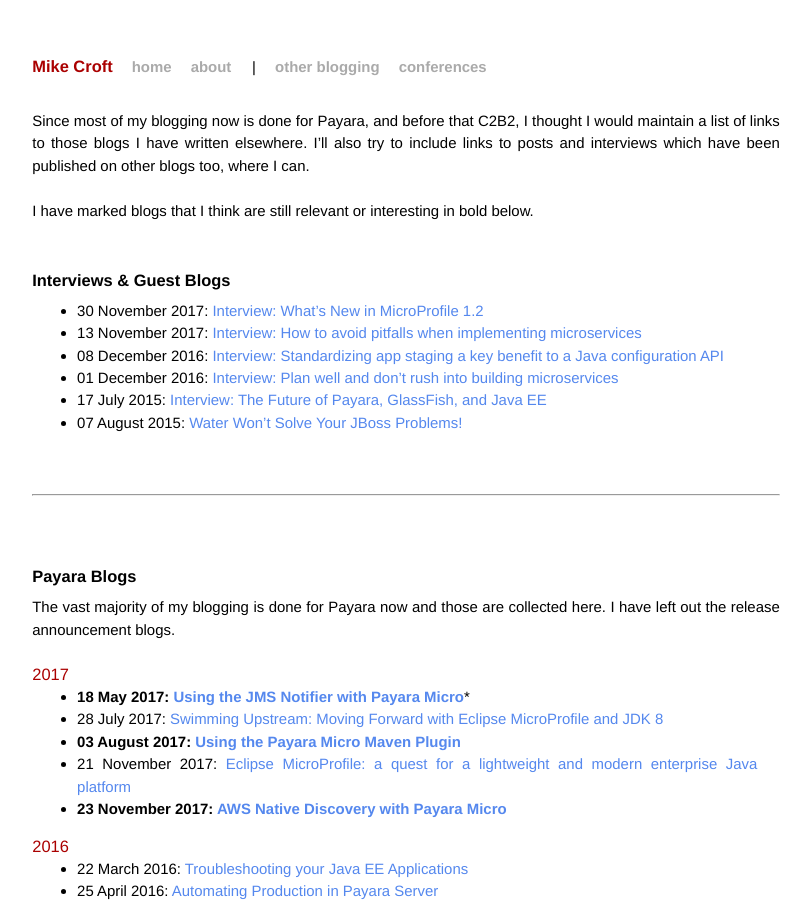
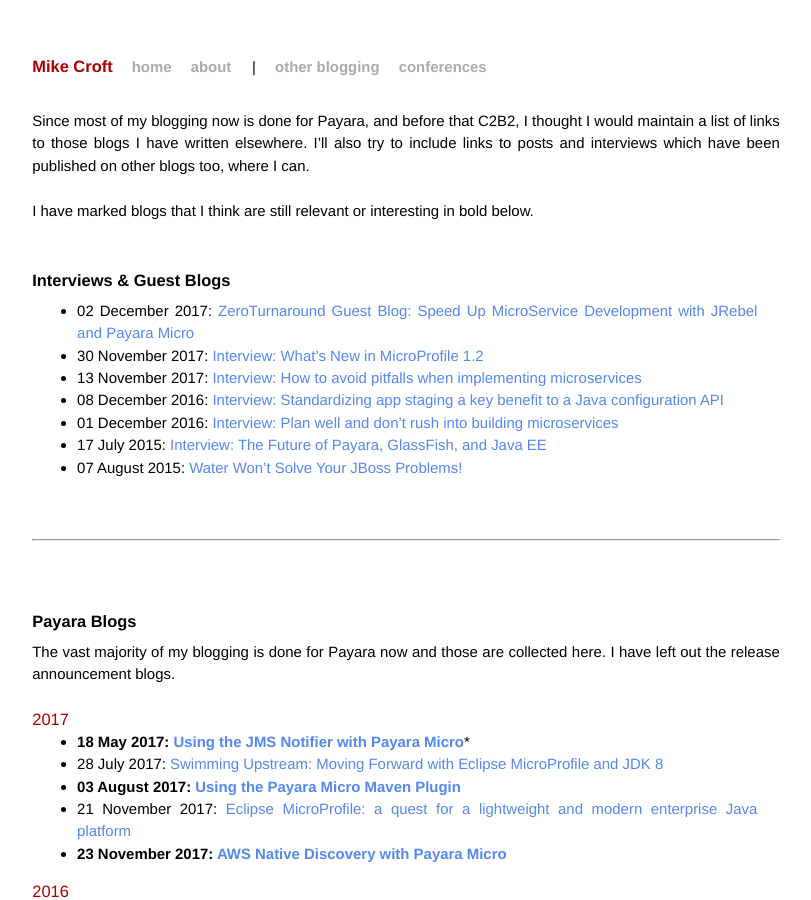
Before and after one commit to mikecroft/mikecroft.github.io, a Jekyll site: the page built from other-blogging/index.md, in a window 1280 px wide and 900 px high. Shown: the whole window, without its empty margins (234-1045 px from the left). Built offline with Jekyll 4.4.1, drawn with Linux system fonts in a browser that asks for light colours.

Commit message:
Update index.md

```diff
--- a/other-blogging/index.md
+++ b/other-blogging/index.md
@@ -9,6 +9,7 @@
 I have marked blogs that I think are still relevant or interesting in bold below.
 
 # Interviews & Guest Blogs
+* 02 December 2017: [ZeroTurnaround Guest Blog: Speed Up MicroService Development with JRebel and Payara Micro](https://zeroturnaround.com/rebellabs/speed-up-microservice-development-with-jrebel-and-payara-micro/)
 * 30 November 2017: [Interview: What's New in MicroProfile 1.2](https://www.infoq.com/news/2017/11/whats-new-in-microprofile-1-2)
 * 13 November 2017: [Interview: How to avoid pitfalls when implementing microservices](http://searchmicroservices.techtarget.com/feature/How-to-avoid-pitfalls-when-implementing-microservices)
 * 08 December 2016: [Interview: Standardizing app staging a key benefit to a Java configuration API](http://www.theserverside.com/video/Standardizing-app-staging-a-key-benefit-to-a-Java-configuration-API)
```
